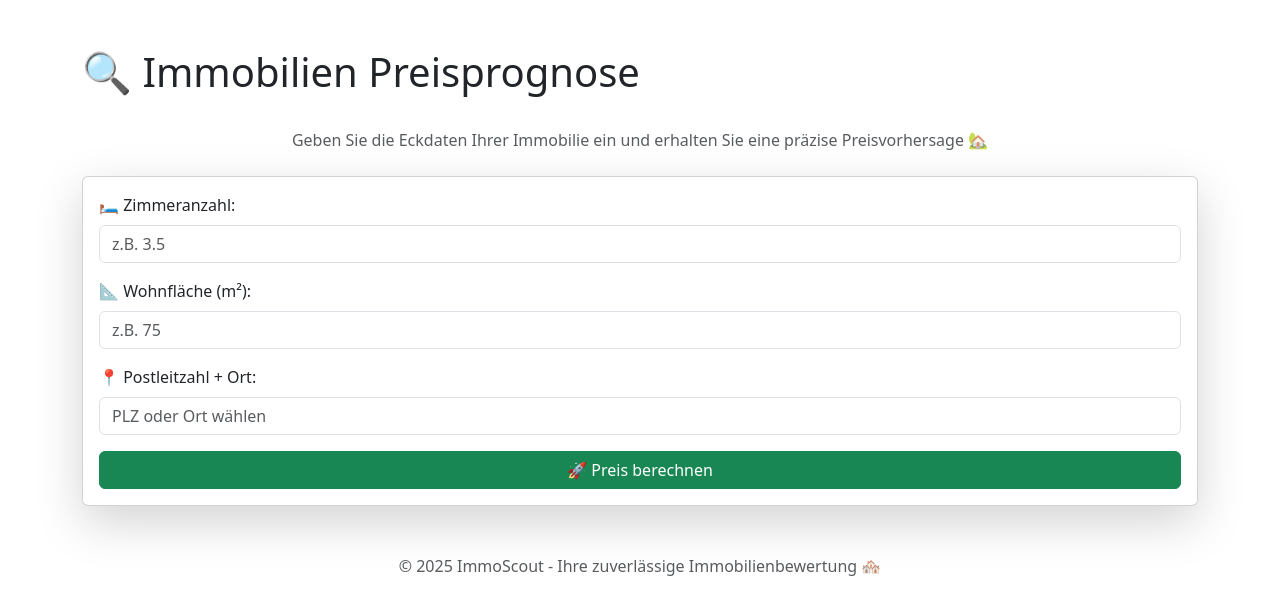
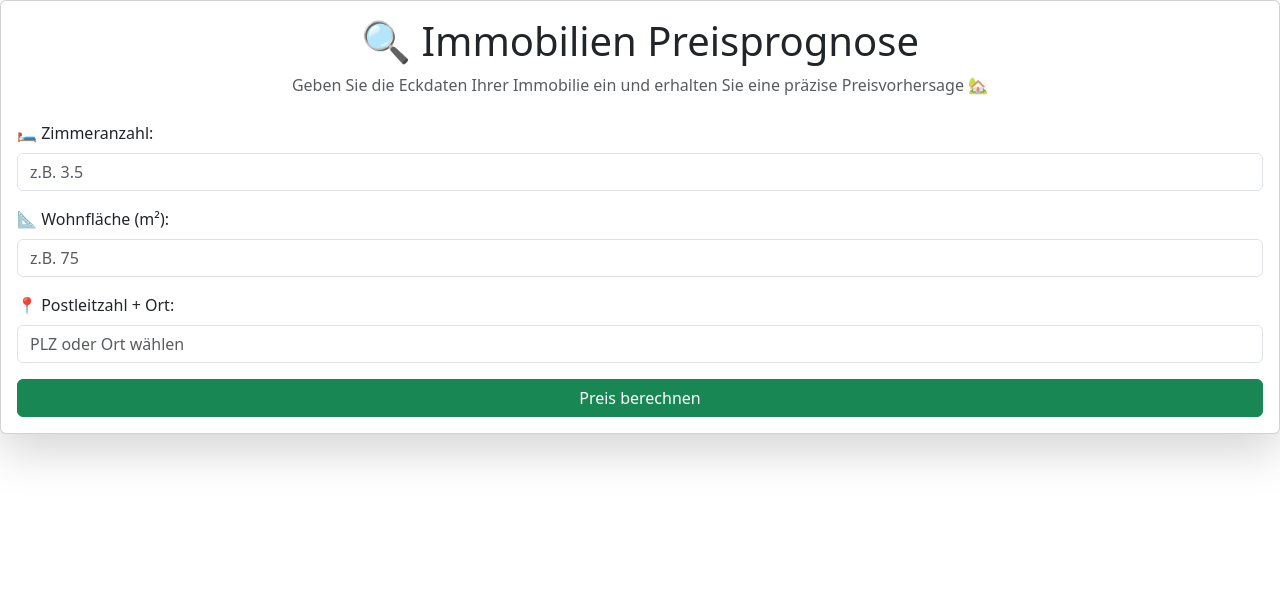
Before and after one commit to laraAkg/immoscout-project, a Flask app: page / in a window 1280 px wide. Shown: the top 615 px of the page. Run offline with Flask 3, Linux system fonts and the light colour scheme; parts of the project's set-up code (start-up, migrations or seed data) failed here and were passed over.

Commit message:
refactor index.html for improved layout and user experience

```diff
--- a/frontend/templates/index.html
+++ b/frontend/templates/index.html
@@ -6,16 +6,13 @@
     <meta name="viewport" content="width=device-width, initial-scale=1.0">
     <title>🏠 Immobilien Preisvorhersage</title>
     <link href="https://cdn.jsdelivr.net/npm/bootstrap@5.3.0-alpha1/dist/css/bootstrap.min.css" rel="stylesheet">
+    <link rel="stylesheet" href="../static/css/style.css">
 </head>
 
 <body>
-    <div class="container mt-5">
-        <div class="d-flex justify-content-between align-items-center mb-4">
-            <h1 class="text-center">🔍 Immobilien Preisprognose</h1>
-        </div>
-        <p class="text-center text-muted mb-4">Geben Sie die Eckdaten Ihrer Immobilie ein und erhalten Sie eine präzise Preisvorhersage 🏡</p>
     <div class="card shadow-lg">
         <div class="card-body">
+            <h1 class="text-center mb-2">🔍 Immobilien Preisprognose</h1>            <p class="text-center text-muted mb-4">Geben Sie die Eckdaten Ihrer Immobilie ein und erhalten Sie eine präzise Preisvorhersage 🏡</p>
             <form method="POST" action="/predict">
                 <div class="mb-3">
                     <label for="rooms" class="form-label">🛏️ Zimmeranzahl:</label>
@@ -34,14 +31,12 @@
                         {% endfor %}
                     </datalist>
                 </div>
-                    <button type="submit" class="btn btn-success w-100">🚀 Preis berechnen</button>
+                <button type="submit" class="btn btn-success w-100">Preis berechnen</button>
             </form>
-            </div>
-        </div>
 
             {% if prediction %}
                 <div class="alert alert-success mt-4 text-center fw-bold" role="alert">
-                ✅ Vorhergesagter Preis: {{ prediction }}
+                    {{ prediction }}
                 </div>
             {% endif %}
             {% if error_message %}
@@ -50,12 +45,7 @@
                 </div>
             {% endif %}
         </div>
-
-    <footer class="text-center mt-5 text-muted">
-        <p>© 2025 ImmoScout - Ihre zuverlässige Immobilienbewertung 🏘️</p>
-    </footer>
-
-    <script src="https://cdn.jsdelivr.net/npm/bootstrap@5.3.0-alpha1/dist/js/bootstrap.bundle.min.js"></script>
+    </div>
 </body>
 
 </html>
```
Lines whose indentation alone changed are shown as unchanged.
